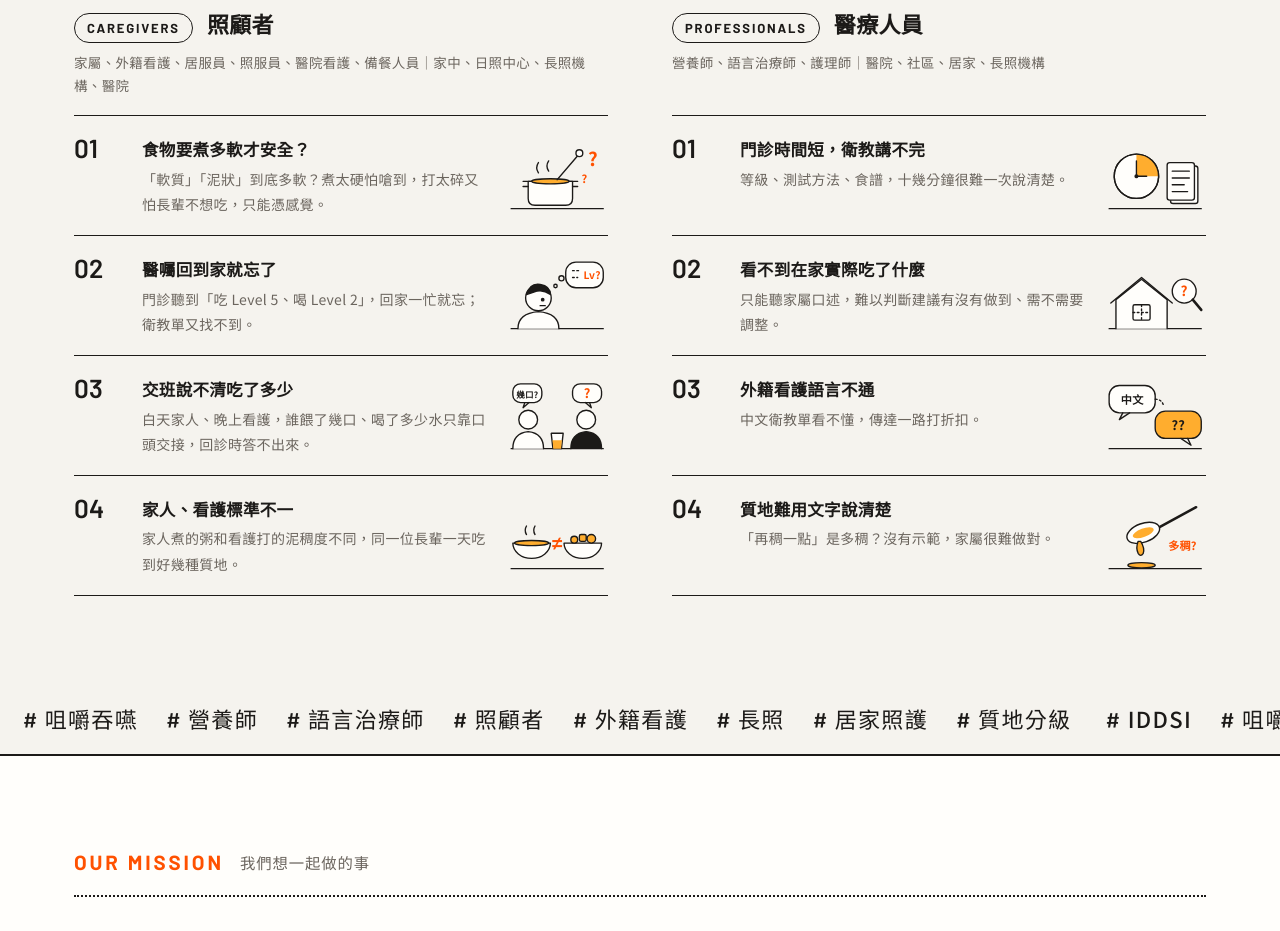
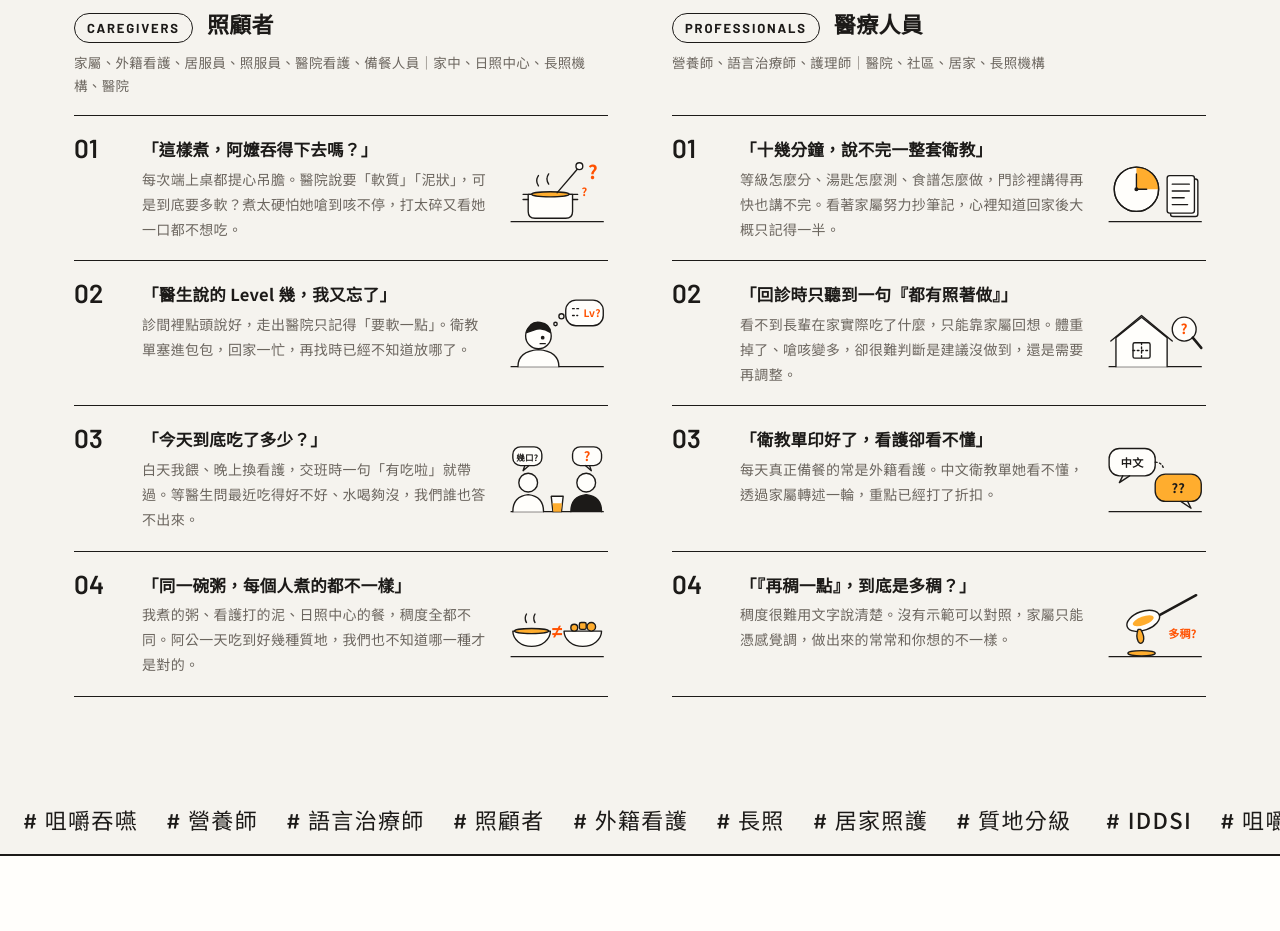
Before and after one commit to iceyen37-ship-it/recruit_web, a plain HTML site: page index.html in a window 1280 px wide. Shown: the part 1347-2278 px from the top of the page. Drawn offline with Linux system fonts and the light colour scheme.

Commit message:
Rewrite pain points in everyday caregiving voice
Co-Authored-By: Claude Opus 5.5 <noreply@anthropic.com>
Claude-Session: https://claude.ai/code/session_014JMHFKqJJ3Ho8YgDZTNvXC

```diff
--- a/index.html
+++ b/index.html
@@ -447,20 +447,20 @@ body::before { content: ""; position: fixed; inset: 0 0 auto; height: env(safe-a
           <div class="col-head"><span class="who">CAREGIVERS</span><h3>照顧者</h3></div>
           <p class="col-meta">家屬、外籍看護、居服員、照服員、醫院看護、備餐人員｜家中、日照中心、長照機構、醫院</p>
           <ul class="rows">
-            <li><b class="no">01</b><div><strong>食物要煮多軟才安全？</strong><span>「軟質」「泥狀」到底多軟？煮太硬怕嗆到，打太碎又怕長輩不想吃，只能憑感覺。</span></div><svg class="scene" viewBox="0 0 120 90" role="img" aria-label="插畫：鍋裡煮著粥，旁邊冒出問號" fill="none" stroke="#1C1A18" stroke-width="1.6" stroke-linecap="round" stroke-linejoin="round"><path d="M6 84 H114"/><path d="M26 52 h52 v20 q0 8 -8 8 h-36 q-8 0 -8 -8 z" fill="#FFFEFB"/><path d="M20 52 h64"/><path d="M26 58 h-6 M78 58 h6"/><ellipse cx="52" cy="52" rx="22" ry="3" fill="#FFAD2E"/><path d="M60 50 L84 22"/><circle cx="86" cy="19" r="4" fill="#FFFEFB"/><path d="M38 42 q-4 -6 0 -12 M50 40 q-4 -6 0 -12"/><text x="102" y="34" font-size="22" font-weight="700" fill="#FF5100" stroke="none" text-anchor="middle">?</text><text x="92" y="54" font-size="13" font-weight="700" fill="#FF5100" stroke="none" text-anchor="middle">?</text></svg></li>
-            <li><b class="no">02</b><div><strong>醫囑回到家就忘了</strong><span>門診聽到「吃 Level 5、喝 Level 2」，回家一忙就忘；衛教單又找不到。</span></div><svg class="scene" viewBox="0 0 120 90" role="img" aria-label="插畫：照顧者想不起醫囑的等級" fill="none" stroke="#1C1A18" stroke-width="1.6" stroke-linecap="round" stroke-linejoin="round"><path d="M6 84 H114"/><path d="M14 84 q0 -18 24 -20 q24 2 24 20" fill="#FFFEFB"/><circle cx="38" cy="48" r="15" fill="#FFFEFB"/><path d="M24 44 q4 -14 16 -12 q12 2 12 12 q-8 -6 -16 -4 q-6 2 -12 4 z" fill="#1C1A18"/><circle cx="43" cy="50" r="1.4" fill="#1C1A18"/><path d="M40 57 h6"/><circle cx="58" cy="34" r="2"/><circle cx="65" cy="25" r="3"/><rect x="70" y="6" width="44" height="30" rx="12" fill="#FFFEFB"/><path d="M78 16 h10 M78 24 h6" stroke-dasharray="2 3"/><text x="101" y="26" font-size="12" font-weight="700" fill="#FF5100" stroke="none" text-anchor="middle">Lv?</text></svg></li>
-            <li><b class="no">03</b><div><strong>交班說不清吃了多少</strong><span>白天家人、晚上看護，誰餵了幾口、喝了多少水只靠口頭交接，回診時答不出來。</span></div><svg class="scene" viewBox="0 0 120 90" role="img" aria-label="插畫：家人與看護交班，說不清喝了多少水" fill="none" stroke="#1C1A18" stroke-width="1.6" stroke-linecap="round" stroke-linejoin="round"><path d="M6 84 H114"/><circle cx="26" cy="50" r="11" fill="#FFFEFB"/><path d="M8 84 q0 -18 18 -20 q18 2 18 20" fill="#FFFEFB"/><circle cx="94" cy="50" r="11" fill="#FFFEFB"/><path d="M76 84 q0 -18 18 -20 q18 2 18 20" fill="#1C1A18"/><path d="M53 66 h14 l-2 18 h-10 z" fill="#FFFEFB"/><path d="M54.5 74 h11 l-1 10 h-9 z" fill="#FFAD2E" stroke="none"/><rect x="8" y="8" width="34" height="22" rx="9" fill="#FFFEFB"/><path d="M22 30 l-2 6 l7 -6"/><rect x="78" y="8" width="34" height="22" rx="9" fill="#FFFEFB"/><path d="M98 30 l2 6 l-7 -6"/><text x="25" y="25" font-size="10" font-weight="700" fill="#1C1A18" stroke="none" text-anchor="middle">幾口?</text><text x="95" y="25" font-size="15" font-weight="700" fill="#FF5100" stroke="none" text-anchor="middle">?</text></svg></li>
-            <li><b class="no">04</b><div><strong>家人、看護標準不一</strong><span>家人煮的粥和看護打的泥稠度不同，同一位長輩一天吃到好幾種質地。</span></div><svg class="scene" viewBox="0 0 120 90" role="img" aria-label="插畫：兩碗稠度不同的食物" fill="none" stroke="#1C1A18" stroke-width="1.6" stroke-linecap="round" stroke-linejoin="round"><path d="M6 84 H114"/><path d="M8 54 a22 18 0 0 0 44 0 z" fill="#FFFEFB"/><ellipse cx="30" cy="54" rx="20" ry="3" fill="#FFAD2E"/><path d="M68 54 a22 18 0 0 0 44 0 z" fill="#FFFEFB"/><circle cx="80" cy="50" r="4" fill="#FFAD2E"/><rect x="86" y="44" width="8" height="8" rx="2" fill="#FFAD2E"/><circle cx="100" cy="49" r="5" fill="#FFAD2E"/><path d="M24 44 q-3 -5 0 -10 M34 44 q-3 -5 0 -10"/><text x="60" y="62" font-size="22" font-weight="700" fill="#FF5100" stroke="none" text-anchor="middle">≠</text></svg></li>
+            <li><b class="no">01</b><div><strong>「這樣煮，阿嬤吞得下去嗎？」</strong><span>每次端上桌都提心吊膽。醫院說要「軟質」「泥狀」，可是到底要多軟？煮太硬怕她嗆到咳不停，打太碎又看她一口都不想吃。</span></div><svg class="scene" viewBox="0 0 120 90" role="img" aria-label="插畫：鍋裡煮著粥，旁邊冒出問號" fill="none" stroke="#1C1A18" stroke-width="1.6" stroke-linecap="round" stroke-linejoin="round"><path d="M6 84 H114"/><path d="M26 52 h52 v20 q0 8 -8 8 h-36 q-8 0 -8 -8 z" fill="#FFFEFB"/><path d="M20 52 h64"/><path d="M26 58 h-6 M78 58 h6"/><ellipse cx="52" cy="52" rx="22" ry="3" fill="#FFAD2E"/><path d="M60 50 L84 22"/><circle cx="86" cy="19" r="4" fill="#FFFEFB"/><path d="M38 42 q-4 -6 0 -12 M50 40 q-4 -6 0 -12"/><text x="102" y="34" font-size="22" font-weight="700" fill="#FF5100" stroke="none" text-anchor="middle">?</text><text x="92" y="54" font-size="13" font-weight="700" fill="#FF5100" stroke="none" text-anchor="middle">?</text></svg></li>
+            <li><b class="no">02</b><div><strong>「醫生說的 Level 幾，我又忘了」</strong><span>診間裡點頭說好，走出醫院只記得「要軟一點」。衛教單塞進包包，回家一忙，再找時已經不知道放哪了。</span></div><svg class="scene" viewBox="0 0 120 90" role="img" aria-label="插畫：照顧者想不起醫囑的等級" fill="none" stroke="#1C1A18" stroke-width="1.6" stroke-linecap="round" stroke-linejoin="round"><path d="M6 84 H114"/><path d="M14 84 q0 -18 24 -20 q24 2 24 20" fill="#FFFEFB"/><circle cx="38" cy="48" r="15" fill="#FFFEFB"/><path d="M24 44 q4 -14 16 -12 q12 2 12 12 q-8 -6 -16 -4 q-6 2 -12 4 z" fill="#1C1A18"/><circle cx="43" cy="50" r="1.4" fill="#1C1A18"/><path d="M40 57 h6"/><circle cx="58" cy="34" r="2"/><circle cx="65" cy="25" r="3"/><rect x="70" y="6" width="44" height="30" rx="12" fill="#FFFEFB"/><path d="M78 16 h10 M78 24 h6" stroke-dasharray="2 3"/><text x="101" y="26" font-size="12" font-weight="700" fill="#FF5100" stroke="none" text-anchor="middle">Lv?</text></svg></li>
+            <li><b class="no">03</b><div><strong>「今天到底吃了多少？」</strong><span>白天我餵、晚上換看護，交班時一句「有吃啦」就帶過。等醫生問最近吃得好不好、水喝夠沒，我們誰也答不出來。</span></div><svg class="scene" viewBox="0 0 120 90" role="img" aria-label="插畫：家人與看護交班，說不清喝了多少水" fill="none" stroke="#1C1A18" stroke-width="1.6" stroke-linecap="round" stroke-linejoin="round"><path d="M6 84 H114"/><circle cx="26" cy="50" r="11" fill="#FFFEFB"/><path d="M8 84 q0 -18 18 -20 q18 2 18 20" fill="#FFFEFB"/><circle cx="94" cy="50" r="11" fill="#FFFEFB"/><path d="M76 84 q0 -18 18 -20 q18 2 18 20" fill="#1C1A18"/><path d="M53 66 h14 l-2 18 h-10 z" fill="#FFFEFB"/><path d="M54.5 74 h11 l-1 10 h-9 z" fill="#FFAD2E" stroke="none"/><rect x="8" y="8" width="34" height="22" rx="9" fill="#FFFEFB"/><path d="M22 30 l-2 6 l7 -6"/><rect x="78" y="8" width="34" height="22" rx="9" fill="#FFFEFB"/><path d="M98 30 l2 6 l-7 -6"/><text x="25" y="25" font-size="10" font-weight="700" fill="#1C1A18" stroke="none" text-anchor="middle">幾口?</text><text x="95" y="25" font-size="15" font-weight="700" fill="#FF5100" stroke="none" text-anchor="middle">?</text></svg></li>
+            <li><b class="no">04</b><div><strong>「同一碗粥，每個人煮的都不一樣」</strong><span>我煮的粥、看護打的泥、日照中心的餐，稠度全都不同。阿公一天吃到好幾種質地，我們也不知道哪一種才是對的。</span></div><svg class="scene" viewBox="0 0 120 90" role="img" aria-label="插畫：兩碗稠度不同的食物" fill="none" stroke="#1C1A18" stroke-width="1.6" stroke-linecap="round" stroke-linejoin="round"><path d="M6 84 H114"/><path d="M8 54 a22 18 0 0 0 44 0 z" fill="#FFFEFB"/><ellipse cx="30" cy="54" rx="20" ry="3" fill="#FFAD2E"/><path d="M68 54 a22 18 0 0 0 44 0 z" fill="#FFFEFB"/><circle cx="80" cy="50" r="4" fill="#FFAD2E"/><rect x="86" y="44" width="8" height="8" rx="2" fill="#FFAD2E"/><circle cx="100" cy="49" r="5" fill="#FFAD2E"/><path d="M24 44 q-3 -5 0 -10 M34 44 q-3 -5 0 -10"/><text x="60" y="62" font-size="22" font-weight="700" fill="#FF5100" stroke="none" text-anchor="middle">≠</text></svg></li>
           </ul>
         </div>
         <div>
           <div class="col-head"><span class="who">PROFESSIONALS</span><h3>醫療人員</h3></div>
           <p class="col-meta">營養師、語言治療師、護理師｜醫院、社區、居家、長照機構</p>
           <ul class="rows">
-            <li><b class="no">01</b><div><strong>門診時間短，衛教講不完</strong><span>等級、測試方法、食譜，十幾分鐘很難一次說清楚。</span></div><svg class="scene" viewBox="0 0 120 90" role="img" aria-label="插畫：時鐘與一疊衛教單，時間不夠" fill="none" stroke="#1C1A18" stroke-width="1.6" stroke-linecap="round" stroke-linejoin="round"><path d="M6 84 H114"/><circle cx="38" cy="46" r="26" fill="#FFFEFB"/><path d="M38 46 L38 20 A26 26 0 0 1 64 46 Z" fill="#FFAD2E" stroke="none"/><circle cx="38" cy="46" r="26"/><path d="M38 46 V28 M38 46 h12"/><circle cx="38" cy="46" r="1.6" fill="#1C1A18"/><rect x="78" y="34" width="32" height="44" rx="3" fill="#FFFEFB"/><rect x="74" y="30" width="32" height="44" rx="3" fill="#FFFEFB"/><path d="M80 40 h20 M80 48 h20 M80 56 h14 M80 64 h18"/></svg></li>
-            <li><b class="no">02</b><div><strong>看不到在家實際吃了什麼</strong><span>只能聽家屬口述，難以判斷建議有沒有做到、需不需要調整。</span></div><svg class="scene" viewBox="0 0 120 90" role="img" aria-label="插畫：用放大鏡也看不到家裡吃了什麼" fill="none" stroke="#1C1A18" stroke-width="1.6" stroke-linecap="round" stroke-linejoin="round"><path d="M6 84 H114"/><path d="M14 84 V50 L44 26 L74 50 V84" fill="#FFFEFB"/><path d="M8 54 L44 24 L80 54"/><rect x="34" y="56" width="20" height="18" rx="2" fill="#FFFEFB"/><path d="M44 56 v18 M34 65 h20" stroke-dasharray="2 3"/><circle cx="94" cy="40" r="14" fill="#FFFEFB"/><path d="M104 50 L114 62" stroke-width="3"/><text x="94" y="46" font-size="16" font-weight="700" fill="#FF5100" stroke="none" text-anchor="middle">?</text></svg></li>
-            <li><b class="no">03</b><div><strong>外籍看護語言不通</strong><span>中文衛教單看不懂，傳達一路打折扣。</span></div><svg class="scene" viewBox="0 0 120 90" role="img" aria-label="插畫：中文衛教與看不懂的外語對話" fill="none" stroke="#1C1A18" stroke-width="1.6" stroke-linecap="round" stroke-linejoin="round"><path d="M6 84 H114"/><rect x="6" y="10" width="54" height="32" rx="12" fill="#FFFEFB"/><path d="M22 42 l-4 8 l12 -8"/><rect x="60" y="40" width="54" height="32" rx="12" fill="#FFAD2E"/><path d="M98 72 l4 8 l-12 -8"/><path d="M60 26 q8 0 10 8" stroke-dasharray="2 3"/><text x="33" y="32" font-size="13" font-weight="700" fill="#1C1A18" stroke="none" text-anchor="middle">中文</text><text x="87" y="62" font-size="15" font-weight="700" fill="#1C1A18" stroke="none" text-anchor="middle">??</text></svg></li>
-            <li><b class="no">04</b><div><strong>質地難用文字說清楚</strong><span>「再稠一點」是多稠？沒有示範，家屬很難做對。</span></div><svg class="scene" viewBox="0 0 120 90" role="img" aria-label="插畫：湯匙滴下液體，不知道要多稠" fill="none" stroke="#1C1A18" stroke-width="1.6" stroke-linecap="round" stroke-linejoin="round"><path d="M6 84 H114"/><path d="M64 36 L108 12" stroke-width="3"/><ellipse cx="46" cy="42" rx="20" ry="11" fill="#FFFEFB" transform="rotate(-20 46 42)"/><ellipse cx="46" cy="42" rx="13" ry="5" fill="#FFAD2E" stroke="none" transform="rotate(-20 46 42)"/><path d="M40 52 q-3 8 0 14 q3 5 6 0 q2 -6 -3 -14 z" fill="#FFAD2E"/><ellipse cx="44" cy="80" rx="16" ry="3" fill="#FFAD2E"/><text x="92" y="62" font-size="13" font-weight="700" fill="#FF5100" stroke="none" text-anchor="middle">多稠?</text></svg></li>
+            <li><b class="no">01</b><div><strong>「十幾分鐘，說不完一整套衛教」</strong><span>等級怎麼分、湯匙怎麼測、食譜怎麼做，門診裡講得再快也講不完。看著家屬努力抄筆記，心裡知道回家後大概只記得一半。</span></div><svg class="scene" viewBox="0 0 120 90" role="img" aria-label="插畫：時鐘與一疊衛教單，時間不夠" fill="none" stroke="#1C1A18" stroke-width="1.6" stroke-linecap="round" stroke-linejoin="round"><path d="M6 84 H114"/><circle cx="38" cy="46" r="26" fill="#FFFEFB"/><path d="M38 46 L38 20 A26 26 0 0 1 64 46 Z" fill="#FFAD2E" stroke="none"/><circle cx="38" cy="46" r="26"/><path d="M38 46 V28 M38 46 h12"/><circle cx="38" cy="46" r="1.6" fill="#1C1A18"/><rect x="78" y="34" width="32" height="44" rx="3" fill="#FFFEFB"/><rect x="74" y="30" width="32" height="44" rx="3" fill="#FFFEFB"/><path d="M80 40 h20 M80 48 h20 M80 56 h14 M80 64 h18"/></svg></li>
+            <li><b class="no">02</b><div><strong>「回診時只聽到一句『都有照著做』」</strong><span>看不到長輩在家實際吃了什麼，只能靠家屬回想。體重掉了、嗆咳變多，卻很難判斷是建議沒做到，還是需要再調整。</span></div><svg class="scene" viewBox="0 0 120 90" role="img" aria-label="插畫：用放大鏡也看不到家裡吃了什麼" fill="none" stroke="#1C1A18" stroke-width="1.6" stroke-linecap="round" stroke-linejoin="round"><path d="M6 84 H114"/><path d="M14 84 V50 L44 26 L74 50 V84" fill="#FFFEFB"/><path d="M8 54 L44 24 L80 54"/><rect x="34" y="56" width="20" height="18" rx="2" fill="#FFFEFB"/><path d="M44 56 v18 M34 65 h20" stroke-dasharray="2 3"/><circle cx="94" cy="40" r="14" fill="#FFFEFB"/><path d="M104 50 L114 62" stroke-width="3"/><text x="94" y="46" font-size="16" font-weight="700" fill="#FF5100" stroke="none" text-anchor="middle">?</text></svg></li>
+            <li><b class="no">03</b><div><strong>「衛教單印好了，看護卻看不懂」</strong><span>每天真正備餐的常是外籍看護。中文衛教單她看不懂，透過家屬轉述一輪，重點已經打了折扣。</span></div><svg class="scene" viewBox="0 0 120 90" role="img" aria-label="插畫：中文衛教與看不懂的外語對話" fill="none" stroke="#1C1A18" stroke-width="1.6" stroke-linecap="round" stroke-linejoin="round"><path d="M6 84 H114"/><rect x="6" y="10" width="54" height="32" rx="12" fill="#FFFEFB"/><path d="M22 42 l-4 8 l12 -8"/><rect x="60" y="40" width="54" height="32" rx="12" fill="#FFAD2E"/><path d="M98 72 l4 8 l-12 -8"/><path d="M60 26 q8 0 10 8" stroke-dasharray="2 3"/><text x="33" y="32" font-size="13" font-weight="700" fill="#1C1A18" stroke="none" text-anchor="middle">中文</text><text x="87" y="62" font-size="15" font-weight="700" fill="#1C1A18" stroke="none" text-anchor="middle">??</text></svg></li>
+            <li><b class="no">04</b><div><strong>「『再稠一點』，到底是多稠？」</strong><span>稠度很難用文字說清楚。沒有示範可以對照，家屬只能憑感覺調，做出來的常常和你想的不一樣。</span></div><svg class="scene" viewBox="0 0 120 90" role="img" aria-label="插畫：湯匙滴下液體，不知道要多稠" fill="none" stroke="#1C1A18" stroke-width="1.6" stroke-linecap="round" stroke-linejoin="round"><path d="M6 84 H114"/><path d="M64 36 L108 12" stroke-width="3"/><ellipse cx="46" cy="42" rx="20" ry="11" fill="#FFFEFB" transform="rotate(-20 46 42)"/><ellipse cx="46" cy="42" rx="13" ry="5" fill="#FFAD2E" stroke="none" transform="rotate(-20 46 42)"/><path d="M40 52 q-3 8 0 14 q3 5 6 0 q2 -6 -3 -14 z" fill="#FFAD2E"/><ellipse cx="44" cy="80" rx="16" ry="3" fill="#FFAD2E"/><text x="92" y="62" font-size="13" font-weight="700" fill="#FF5100" stroke="none" text-anchor="middle">多稠?</text></svg></li>
           </ul>
         </div>
       </div>
```
